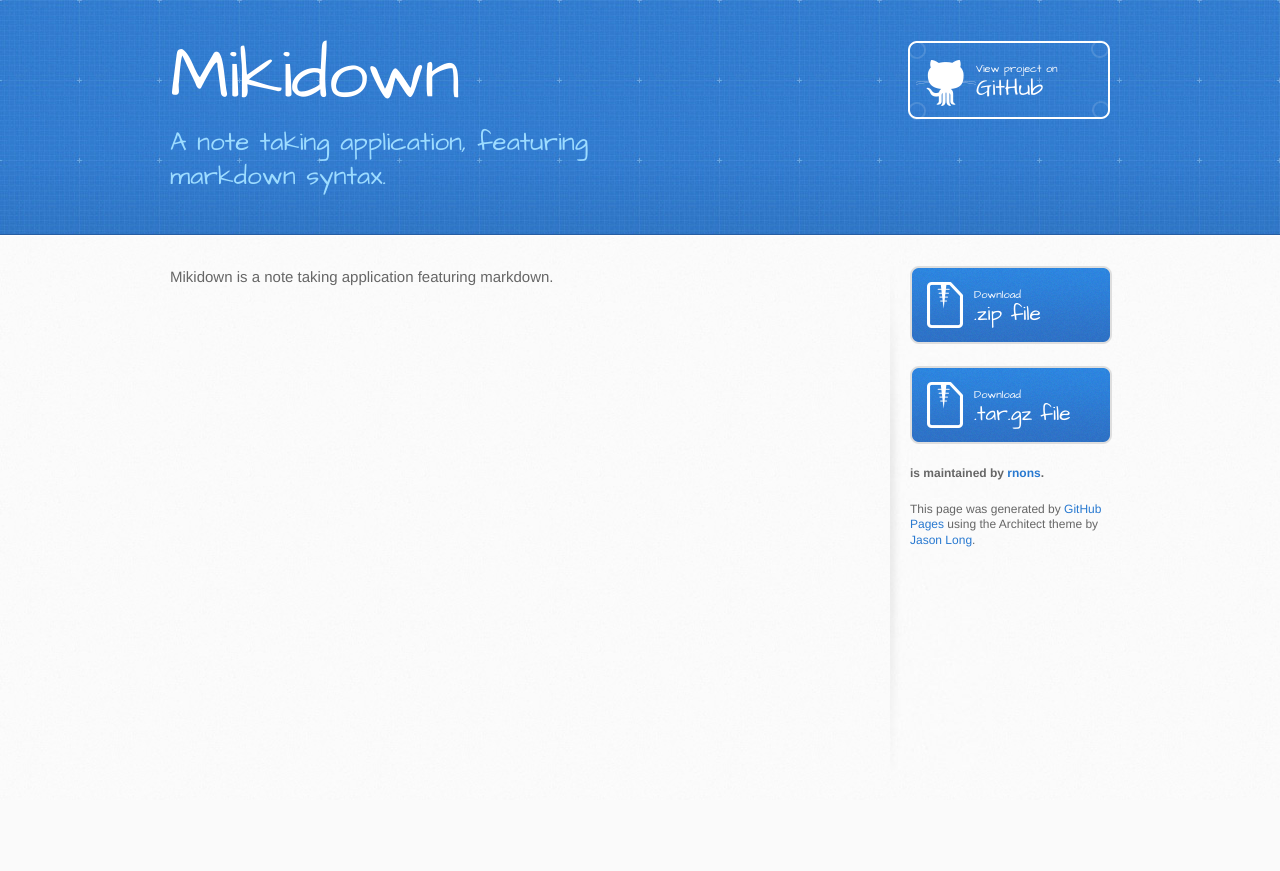
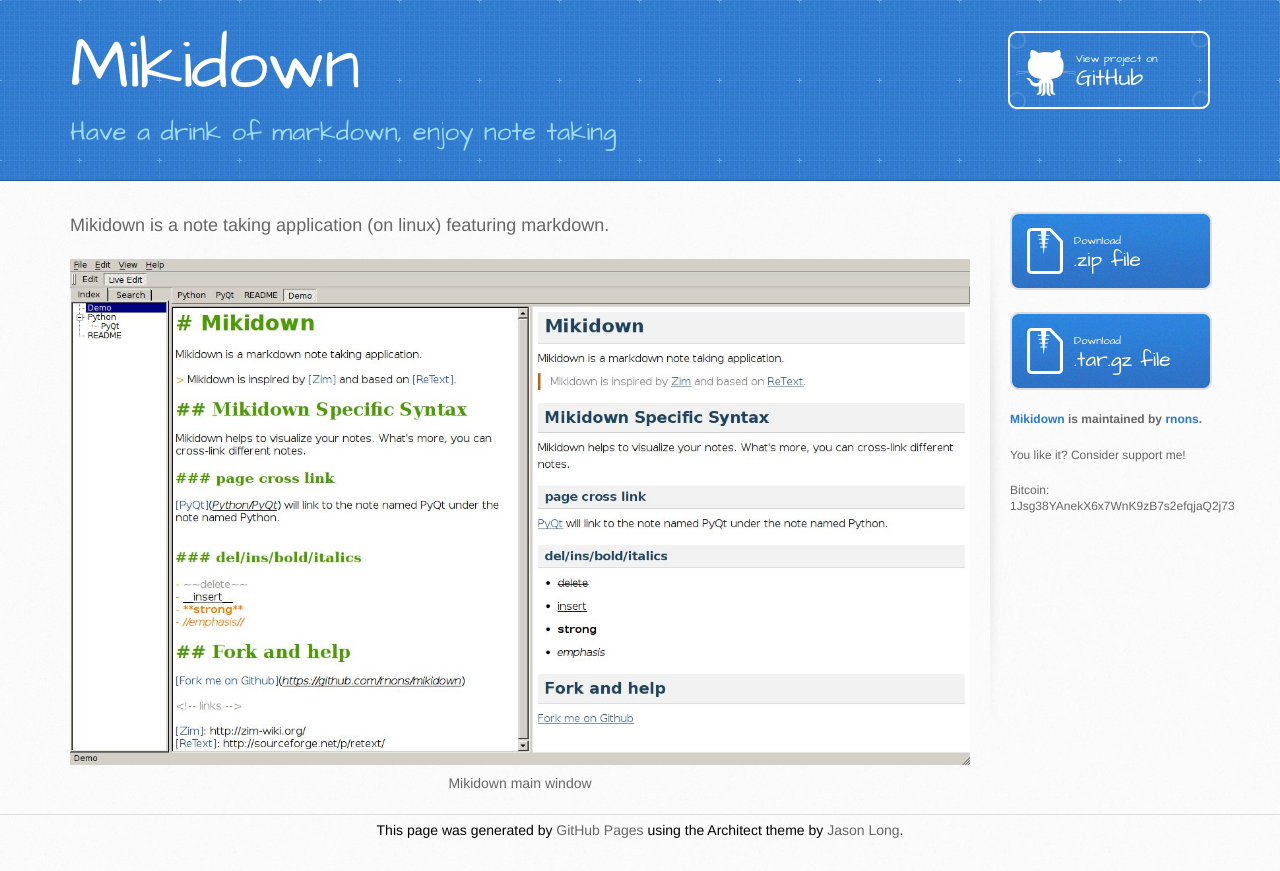
Before and after one commit to mikidown/mikidown, a plain HTML site: page index.html in a window 1280 px wide. Before the commit the page ends 800 px from the top, so only its background shows below. Drawn offline with Linux system fonts and the light colour scheme; a script that the page names is missing.

Commit message:
+snapshot of main window, gittip links, bitcoin

```diff
--- a/index.html
+++ b/index.html
@@ -20,7 +20,7 @@
     <header>
       <div class="inner">
         <h1>Mikidown</h1>
-        <h2>A note taking application, featuring markdown syntax.</h2>
+        <h2>Have a drink of markdown, enjoy note taking</h2>
         <a href="https://github.com/rnons/mikidown" class="button"><small>View project on</small>GitHub</a>
       </div>
     </header>
@@ -28,7 +28,13 @@
     <div id="content-wrapper">
       <div class="inner clearfix">
         <section id="main-content">
-          <p>Mikidown is a note taking application featuring markdown.</p>
+          <p>Mikidown is a note taking application (on linux) featuring markdown.</p>
+          <figure>
+            <img src="imgs/20121202.jpg" width="900px"/>
+            <figcaption>Mikidown main window</figcaption>
+          </figure>
+        </section>
+        <section id="snapshot">
         </section>
 
         <aside id="sidebar">
@@ -41,12 +47,21 @@
             .tar.gz file
           </a>
 
-          <p class="repo-owner"><a href="https://github.com/rnons/mikidown"></a> is maintained by <a href="https://github.com/rnons">rnons</a>.</p>
-
-          <p>This page was generated by <a href="pages.github.com">GitHub Pages</a> using the Architect theme by <a href="http://twitter.com/jasonlong">Jason Long</a>.</p>
+          <p class="repo-owner"><a href="https://github.com/rnons/mikidown">Mikidown</a> is maintained by <a href="https://github.com/rnons">rnons</a>.</p>
+          <p>You like it? Consider support me!</p>
+          <p><span class="gittip-0001" gittip-username="rnons">
+          </span>
+          <script id="gittip-0001"
+            src="https://www.gittip.com/assets/widgets/0001.js">
+          </script>
+          </p>
+          <p>Bitcoin: 1Jsg38YAnekX6x7WnK9zB7s2efqjaQ2j73</p>
         </aside>
       </div>
     </div>
+    <footer>
+      <p>This page was generated by <a href="pages.github.com">GitHub Pages</a> using the Architect theme by <a href="http://twitter.com/jasonlong">Jason Long</a>.</p>
+    </footer>
 
 
   </body>
--- a/stylesheets/stylesheet.css
+++ b/stylesheets/stylesheet.css
@@ -48,7 +48,7 @@ table {
 
 /* LAYOUT STYLES */
 body {
-  font-size: 15px;
+  font-size: 18px;
   line-height: 1.5;
   background: #fafafa url(../images/body-bg.jpg) 0 0 repeat;
   font-family: 'Helvetica Neue', Helvetica, Arial, serif;
@@ -64,8 +64,8 @@ a:hover {
 }
 
 header {
-  padding-top: 40px;
-  padding-bottom: 40px;
+  padding-top: 30px;
+  padding-bottom: 30px;
   font-family: 'Architects Daughter', 'Helvetica Neue', Helvetica, Arial, serif;
   background: #2e7bcf url(../images/header-bg.jpg) 0 0 repeat-x;
   border-bottom: solid 1px #275da1;
@@ -85,13 +85,13 @@ header h2 {
   color: #9ddcff;
   font-weight: normal;
   line-height: 1.3;
-  width: 540px;
+  width: 640px;
   letter-spacing: 0;
 }
 
 .inner {
   position: relative;
-  width: 940px;
+  width: 1140px;
   margin: 0 auto;
 }
 
@@ -101,7 +101,7 @@ header h2 {
 }
 
 #main-content {
-  width: 690px;
+  width: 900px;
   float: left;
 }
 
@@ -340,13 +340,20 @@ dl dd {
   font-weight: 100;
 }
 
+figcaption {
+  font-size: 14px;
+  text-align: center;
+}
+
 footer {
   background: transparent url('../images/hr.png') 0 0 no-repeat;
-  margin-top: 40px;
-  padding-top: 20px;
-  padding-bottom: 30px;
-  font-size: 13px;
-  color: #aaa;
+  margin-top: 20px;
+  padding-top: 5px;
+  padding-bottom: 10px;
+  border-top: solid 1px #ddd;
+  font-size: 14px;
+  color: #000;
+  text-align: center;
 }
 
 footer a {
@@ -381,7 +388,7 @@ footer a:hover {
     width: 740px;
   }
   header h1, header h2 {
-    width: 340px;
+    width: 640px;
   }
   header h1 {
     font-size: 60px;
```
Also changed, not shown: imgs/20121202.jpg (added), imgs/20121202.png (added), 1 other file.
